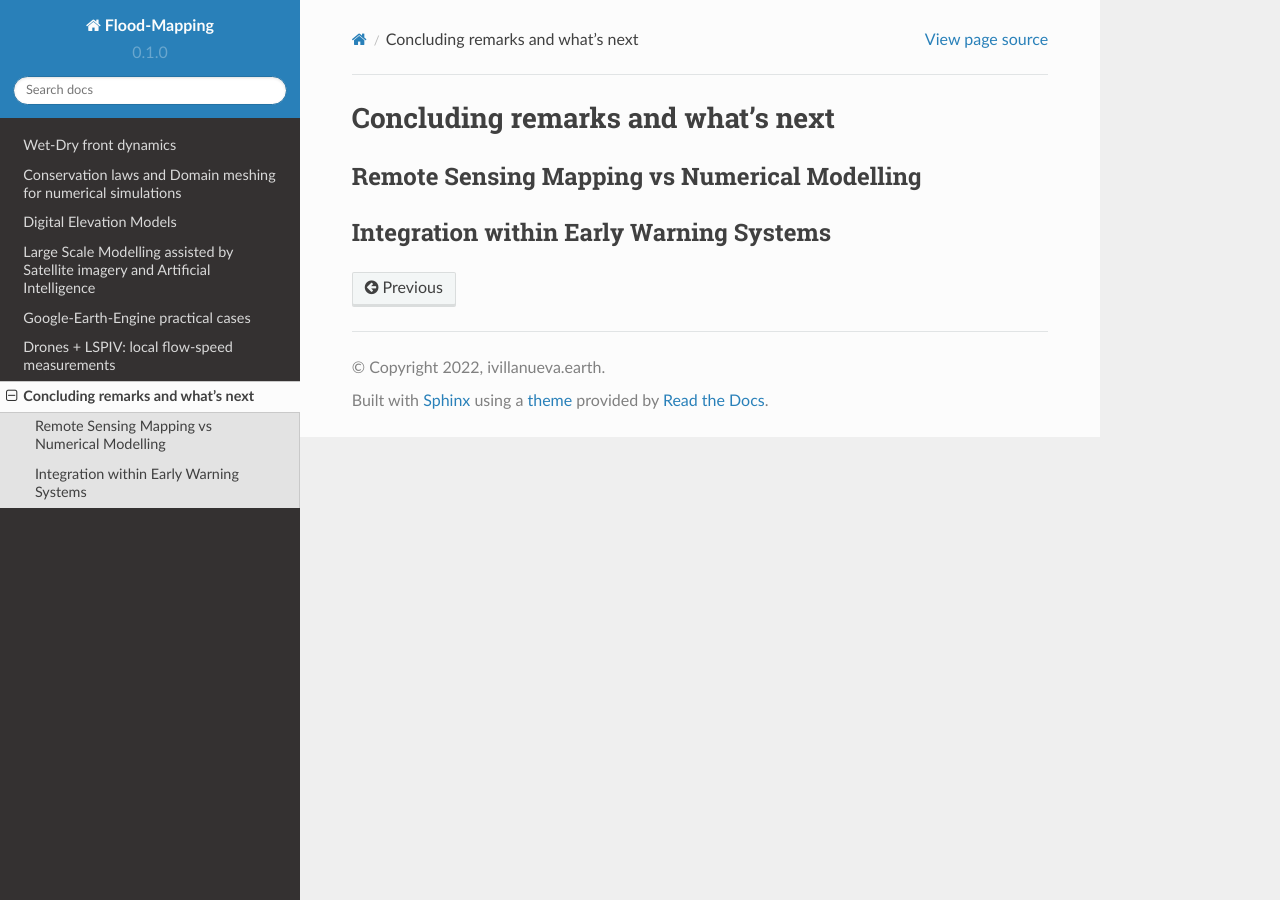
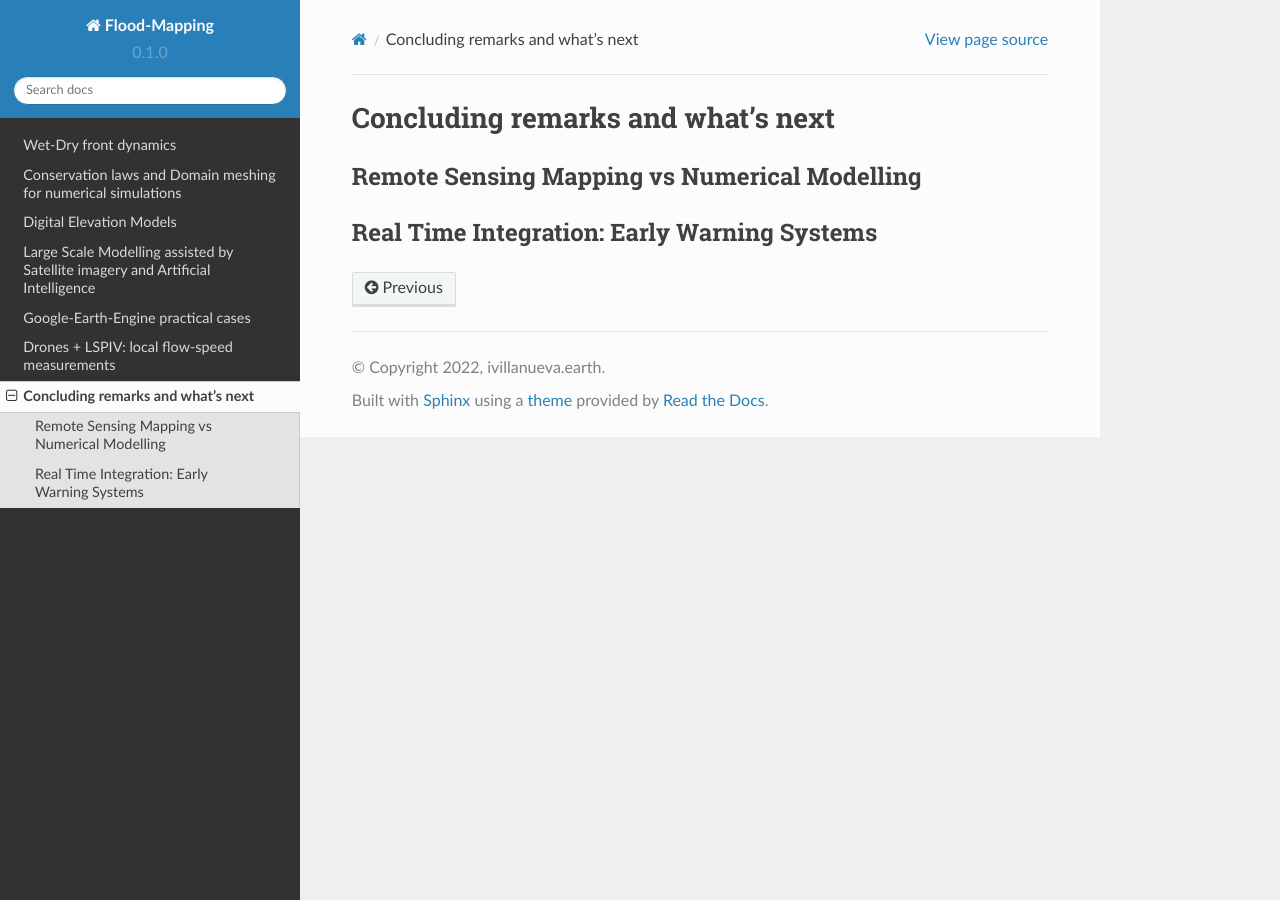
Before and after one commit to ivillamadrid/FloodMapping, a Sphinx documentation site: the page built from docs/source/concluding.rst, in a window 1280 px wide. Built offline with Sphinx 7.4.7 and the Read the Docs theme 2.0.0, drawn with Linux system fonts in a browser that asks for light colours.

Commit message:
Update concluding.rst

```diff
--- a/docs/source/concluding.rst
+++ b/docs/source/concluding.rst
@@ -6,5 +6,5 @@ Remote Sensing Mapping vs Numerical Modelling
 ---------------------------------------------
 
 
-Integration within Early Warning Systems
-----------------------------------------
+Real Time Integration: Early Warning Systems
+--------------------------------------------
```
